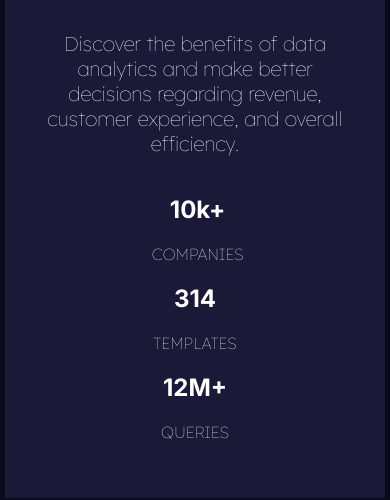
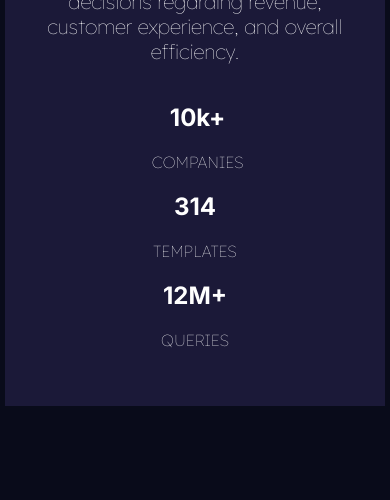
Before and after one commit to VictorWest/frontendmentor2, a plain HTML site: page index.html in a window 390 px wide. Shown: the part 544-1044 px from the top of the page. After the commit the page ends 950 px from the top, so only its background shows below. Drawn offline with Linux system fonts and the light colour scheme.

Commit message:
Update styles.css

```diff
--- a/styles.css
+++ b/styles.css
@@ -50,9 +50,6 @@ img{
     margin-bottom: -6px;
 }
 @media (max-width: 850px) {
-    body{
-        margin-top: 100px; margin-bottom: 100px;
-    }
     .top{
         display: flex;
         flex-direction: column-reverse;
```
